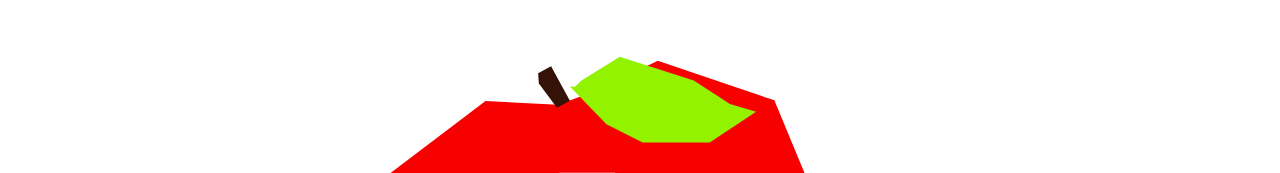
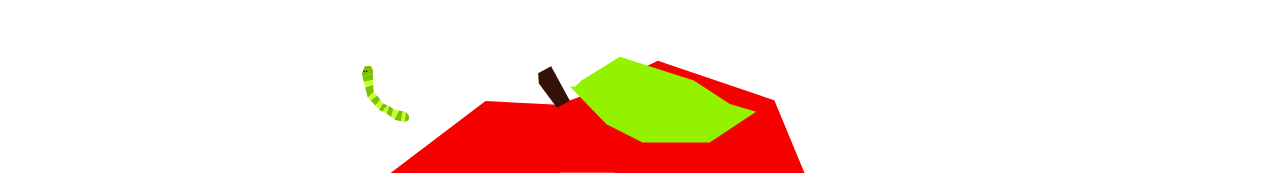
Before and after one commit to arianayqcao/arianacao.com, a Next.js app: page /work in a window 1280 px wide. Shown: the part 218-391 px from the top of the page. Built offline with nearby package versions, Linux system fonts and the light colour scheme.

Commit message:
caterpillar??

```diff
--- a/components/AppleInteractive.tsx
+++ b/components/AppleInteractive.tsx
@@ -171,6 +171,12 @@ export default function AppleInteractive() {
         d="M730.353 726.907L759.802 710.876L802.553 789.406L773.104 805.438L732.073 750.225Z"
         fill="#341208"
       />
+
+      {/* ── Worm ── */}
+
+      <foreignObject x="320" y="710" width="310" height="370" data-cursor="stop" style={{ pointerEvents: "all", cursor: "none" }}>
+        <Caterpillar />
+      </foreignObject>
 
       {/* ════════════════════════════════════════════
           STICKER 1 — 雨 / yǔ   (same size as the other two — was undersized
```
